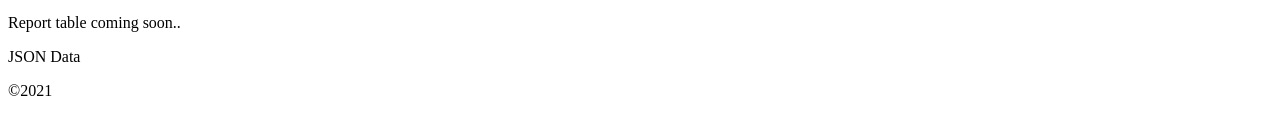
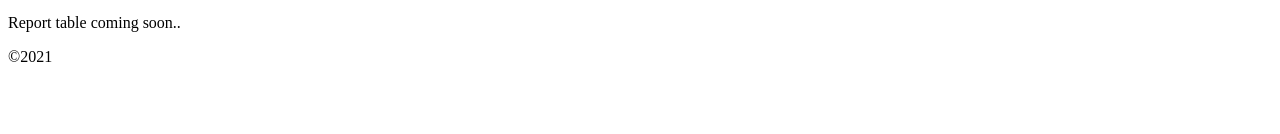
Before and after one commit to faisalabuzaid/cookie-stand-admin, a Next.js app: page / in a window 1280 px wide. Shown: the part 174-308 px from the top of the page. Built offline with nearby package versions, Linux system fonts and the light colour scheme.

Commit message:
add data to home page

```diff
--- a/pages/form.js
+++ b/pages/form.js
@@ -1,16 +1,15 @@
-export default function Form() {
-    const registerUser = (e) => {
-        e.preventDefault()
+export default function Form({action}) {
+    const registerUser = e => {
+        e.preventDefault();
+        const result = {
+          'location': e.target.location.value ,
+          'mincus': e.target.min.value ,
+          'maxcus': e.target.max.value ,
+          'avgcookies': e.target.avg.value
+        }
+    action(result)
+      }
 
-        // const res = fetch('/api/location', {
-        //     method: 'POST',
-        //     headers: {
-        //       'Content-Type': 'application/json',
-        //     },
-        //     body: JSON.stringify(e.body),
-        //   })
-
-      }
 
       return (
         <div className="m-10 text-center bg-green-300 border gray-700">
--- a/pages/index.js
+++ b/pages/index.js
@@ -1,17 +1,22 @@
+import { useState } from "react";
 import Form from "./form";
 
-export default function Home({children}) {
-  return(
+export default function Home({ children }) {
+  const [data, setData] = useState({});
+  const result = JSON.stringify(data)
+
+
+  return (
     <div>
-    <Form />
-    <div className="text-center text-gray-700">
-    <p>Report table coming soon..</p>
-    <p>JSON Data</p>
-    </div>
+      <Form action={setData} />
+      <div className="text-center text-gray-700">
+        <p>Report table coming soon..</p>
+        <p>{Object.keys(data).length !== 0 && result}</p>
+      </div>
 
-    <footer className="py-4 px-8 bg-green-500 absolute bottom-0 w-full">
-      <p>&copy;2021</p>
-    </footer>
+      <footer className="absolute bottom-0 w-full px-8 py-4 bg-green-500">
+        <p>&copy;2021</p>
+      </footer>
     </div>
   )
 }
```
